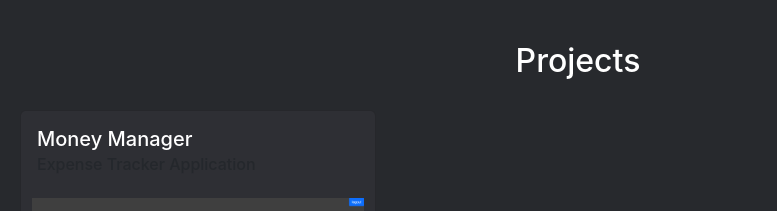
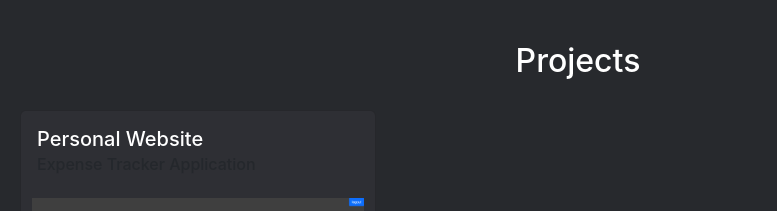
Before and after one commit to haneesh-25/React-Resume, a React (Create React App) app: page / in a window 1280 px wide. Shown: the part 3700-3911 px from the top of the page, without its empty margins (62-839 px from the left). Built offline with nearby package versions, Linux system fonts and the light colour scheme; the HTML template or start-up script is replaced by a standard one.

Commit message:
first project added

```diff
--- a/src/data/Details.js
+++ b/src/data/Details.js
@@ -147,7 +147,7 @@ export const DETAILS = {
   projects: [
     {
       id: "1",
-      title: "Money Manager",
+      title: "Personal Website",
       period: "Sep 2021 - Oct 2021",
       subtitle: "Expense Tracker Application",
       link: "https://sridharrajaram-moneymanager-client.netlify.app/",
```
